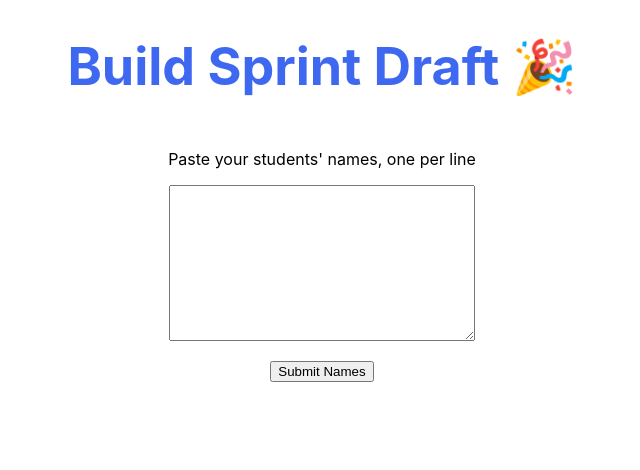
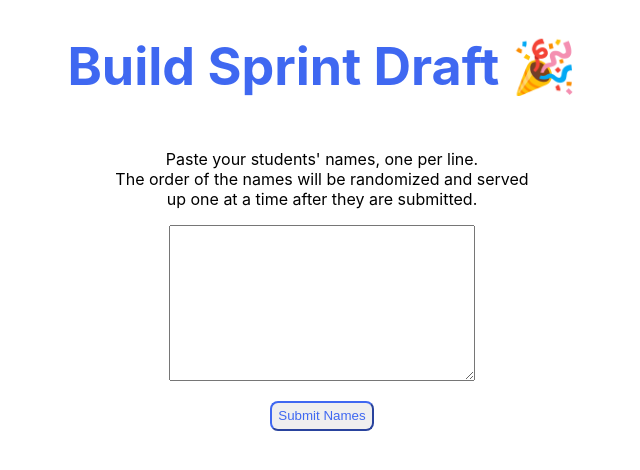
Before and after one commit to adamhinckley/name-randomizer, a React (Create React App) app: page / in a window 1280 px wide. Shown: the top 470 px of the page, without its empty margins (318-958 px from the left). Built offline with nearby package versions, Linux system fonts and the light colour scheme.

Commit message:
removes previous student button

```diff
--- a/src/App.css
+++ b/src/App.css
@@ -1,5 +1,7 @@
 .App {
   text-align: center;
+  max-width: 600px;
+  margin: 0 auto;
 }
 
 .App-logo {
@@ -14,7 +16,7 @@
   align-items: center;
   justify-content: center;
   font-size: calc(10px + 2vmin);
-  color: rgb(63, 104, 241);
+  color: #3f68f1;
 }
 
 form {
@@ -27,3 +29,14 @@ textarea {
   width: 300px;
   margin-bottom: 20px;
 }
+
+/* p {
+  text-align: left;
+} */
+
+button {
+  border-radius: 8px;
+  border-color: #3f68f1;
+  color: #3f68f1;
+  height: 30px;
+}
--- a/src/App.js
+++ b/src/App.js
@@ -51,20 +51,15 @@ function App() {
   const prevStudent = (e, arr) => {
     e.preventDefault();
 
-    if (count > 0) {
+    // setCurrentName(arr[count]);
+    if (count > 1) {
+      setCurrentName(arr[count - 1]);
       setCount(count - 1);
-      setCurrentName(arr[count]);
+    } else if (count === 1) {
+      setCurrentName(arr[0]);
+    } else if (count === arr.length) {
+      setCurrentName(arr[arr.length]);
     }
-
-    // setCurrentName(arr[count]);
-    // if (count > 1) {
-    //   setCurrentName(arr[count - 1]);
-    //   setCount(count - 1);
-    // } else if (count === 1) {
-    //   setCurrentName(arr[0]);
-    // } else if (count === arr.length) {
-    //   setCurrentName(arr[arr.length]);
-    // }
   };
   console.log("count", count);
   console.log("name", currentName);
@@ -82,7 +77,12 @@ function App() {
       </header>
       {!names.length ? (
         <form>
-          <p>Paste your students' names, one per line</p>
+          <p>
+            Paste your students' names, one per line.
+            <br />
+            The order of the names will be randomized and served <br />
+            up one at a time after they are submitted.
+          </p>
           <textarea
             name="names"
             value={value}
@@ -98,13 +98,15 @@ function App() {
         <>
           {removeEmptyStringFromEnd(names)}
           {shuffle(names)}
-          <button onClick={e => prevStudent(e, names)}>previous Student</button>
+          {/* <button onClick={e => prevStudent(e, names)}>previous Student</button> */}
           <button onClick={e => nextStudent(e, names)}>Next Student</button>
           <p>
             Remaining students:{" "}
-            {names.length > 0 && currentName !== "finished"
-              ? names.length - count + 1
-              : 0}
+            <strong>
+              {names.length > 0 && currentName !== "finished"
+                ? names.length - count + 1
+                : 0}
+            </strong>
           </p>
         </>
       ) : null}
@@ -115,10 +117,14 @@ function App() {
           {/* <button>Start Over</button> */}
         </>
       ) : null}
-      {names.length && currentName !== "finished" ? <p>Next up: {currentName}</p> : null}
-      {names.map(name => {
+      {names.length && currentName !== "finished" ? (
+        <p>
+          Next up: <strong>{currentName}</strong>
+        </p>
+      ) : null}
+      {/* {names.map(name => {
         return <p key={name}>{name}</p>;
-      })}
+      })} */}
     </div>
   );
 }
```
